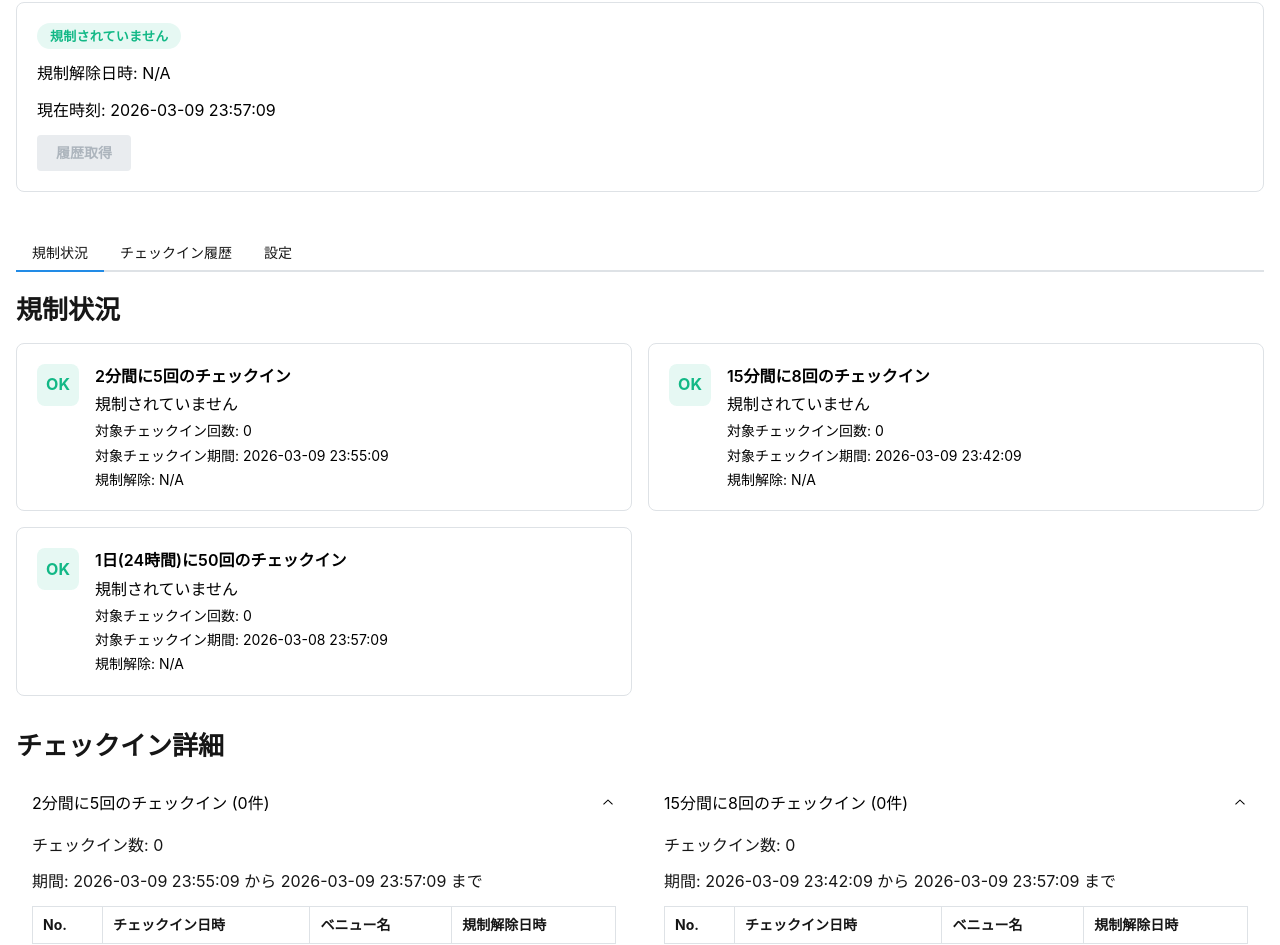
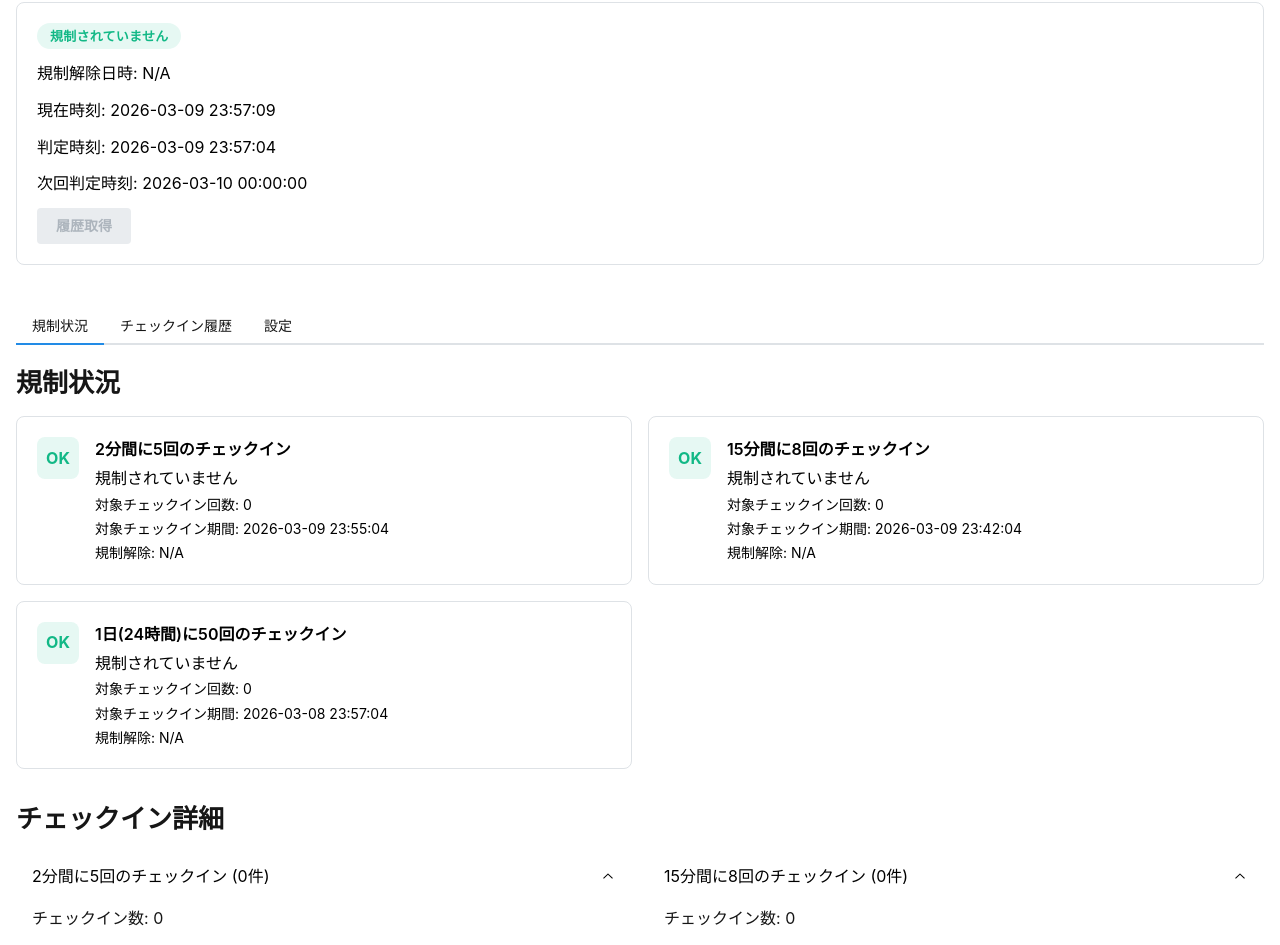
Before and after one commit to hiroxto/hiroxto.net, a Next.js app: page /tools/swarm-checkin-regulation-checker in a window 1280 px wide. Shown: the part 189-1134 px from the top of the page. Built offline with nearby package versions, Linux system fonts and the light colour scheme.

Commit message:
feat: 毎秒の自動判定をやめて最も近い規制解除日時のみ自動判定する

```diff
--- a/components/swarm-checkin-regulation-checker/swarm-checkin-regulation-checker-page.tsx
+++ b/components/swarm-checkin-regulation-checker/swarm-checkin-regulation-checker-page.tsx
@@ -21,6 +21,7 @@ import { createHistoryTargets } from '@/components/swarm-checkin-regulation-chec
 import { CheckinTable } from '@/components/swarm-checkin-regulation-checker/checkin-table';
 import { LimitSummaryCard } from '@/components/swarm-checkin-regulation-checker/limit-summary-card';
 import { useSwarmCheckinRegulationCheckerTokenStore } from '@/components/swarm-checkin-regulation-checker/stores/token-store';
+import { useCurrentTime } from '@/hooks/use-current-time';
 import { CHECKIN_LIMIT_TITLES, RESULT_KEYS } from '@/lib/swarm-checkin-regulation-checker/consts';
 import { FoursquareClient } from '@/lib/swarm-checkin-regulation-checker/foursquare';
 import {
@@ -28,28 +29,42 @@ import {
     checkAllLimits,
     createdAt2Date,
     date2String,
+    getNextRefreshAt,
 } from '@/lib/swarm-checkin-regulation-checker/functions';
 import type { CheckinItem } from '@/lib/swarm-checkin-regulation-checker/types';
 
 export const SwarmCheckinRegulationCheckerPage = () => {
     const token = useSwarmCheckinRegulationCheckerTokenStore((state) => state.token);
     const setToken = useSwarmCheckinRegulationCheckerTokenStore((state) => state.setToken);
-    const [now, setNow] = useState<Date | null>(null);
+    const currentTime = useCurrentTime();
+    const [comparisonNow, setComparisonNow] = useState<Date | null>(null);
     const [checkins, setCheckins] = useState<CheckinItem[]>([]);
     const [isLoading, setIsLoading] = useState(false);
     const [errorMessage, setErrorMessage] = useState<string | null>(null);
 
     useEffect(() => {
-        setNow(new Date());
-        const intervalId = window.setInterval(() => {
-            setNow(new Date());
-        }, 1000);
-
-        return () => window.clearInterval(intervalId);
+        setComparisonNow(new Date());
     }, []);
 
-    const currentNow = now ?? new Date(0);
-    const isHydrated = now != null;
+    const resolvedCurrentTime = currentTime ?? new Date(0);
+    const currentNow = comparisonNow ?? new Date(0);
+    const isHydrated = comparisonNow != null;
+    const nextRefreshAt = isHydrated ? getNextRefreshAt(checkins, currentNow) : null;
+
+    useEffect(() => {
+        if (!isHydrated) {
+            return;
+        }
+
+        const timeoutId = window.setTimeout(
+            () => {
+                setComparisonNow(new Date());
+            },
+            Math.max((nextRefreshAt ?? currentNow).getTime() - Date.now(), 0) + 50,
+        );
+
+        return () => window.clearTimeout(timeoutId);
+    }, [currentNow, isHydrated, nextRefreshAt]);
     const limitCheckResult = useMemo(() => checkAllLimits(checkins, currentNow), [checkins, currentNow]);
     const historyTargets = useMemo(
         () => (isHydrated ? createHistoryTargets(checkins, currentNow) : []),
@@ -62,6 +77,7 @@ export const SwarmCheckinRegulationCheckerPage = () => {
         try {
             const client = new FoursquareClient(token);
             const nextCheckins = await client.getSelfCheckins();
+            setComparisonNow(new Date());
             setCheckins(nextCheckins);
         } catch (error) {
             setErrorMessage(error instanceof Error ? error.message : '履歴の取得に失敗しました。');
@@ -97,7 +113,13 @@ export const SwarmCheckinRegulationCheckerPage = () => {
                                       ? 'N/A'
                                       : date2String(limitCheckResult.unLimitingAts)}
                             </Text>
-                            <Text>現在時刻: {!isHydrated ? '読み込み中' : date2String(currentNow)}</Text>
+                            <Text>
+                                現在時刻: {currentTime == null ? '読み込み中' : date2String(resolvedCurrentTime)}
+                            </Text>
+                            <Text>判定時刻: {!isHydrated ? '読み込み中' : date2String(currentNow)}</Text>
+                            <Text>
+                                次回判定時刻: {nextRefreshAt == null ? '読み込み中' : date2String(nextRefreshAt)}
+                            </Text>
                             <Group>
                                 <Button onClick={handlePullCheckins} disabled={token === '' || isLoading}>
                                     {isLoading ? '取得中...' : '履歴取得'}
--- a/lib/swarm-checkin-regulation-checker/functions.ts
+++ b/lib/swarm-checkin-regulation-checker/functions.ts
@@ -1,5 +1,14 @@
 import type { Duration } from 'date-fns';
-import { add, differenceInMilliseconds, endOfDay, isAfter, startOfDay, sub, subDays as subDateFnsDays } from 'date-fns';
+import {
+    add,
+    addDays,
+    differenceInMilliseconds,
+    endOfDay,
+    isAfter,
+    startOfDay,
+    sub,
+    subDays as subDateFnsDays,
+} from 'date-fns';
 import { formatInTimeZone, fromZonedTime, toZonedTime } from 'date-fns-tz';
 import type {
     AllLimitCheckResult,
@@ -102,6 +111,25 @@ export function checkAllLimits(checkins: CheckinItem[], now: Date): AllLimitChec
     };
 }
 
+export function getNextJstMidnight(now: Date): Date {
+    const zonedNow = toZonedTime(now, 'Asia/Tokyo');
+    return fromZonedTime(startOfDay(addDays(zonedNow, 1)), 'Asia/Tokyo');
+}
+
+export function getNextRefreshAt(checkins: CheckinItem[], now: Date): Date {
+    const m2 = checkLimits(checkins, now, 5, 2, 'minutes');
+    const m15 = checkLimits(checkins, now, 8, 15, 'minutes');
+    const d1 = checkLimits(checkins, now, 50, 1, 'days');
+    const nextMidnight = getNextJstMidnight(now);
+    const candidates = [nextMidnight, m2.unLimitingAt, m15.unLimitingAt, d1.unLimitingAt].filter(
+        (value): value is Date => value != null && isAfter(value, now),
+    );
+
+    return candidates.reduce((nearest, candidate) => {
+        return candidate.getTime() < nearest.getTime() ? candidate : nearest;
+    }, nextMidnight);
+}
+
 export function getJstDayRange(target: Date) {
     const zonedTarget = toZonedTime(target, 'Asia/Tokyo');
     const start = fromZonedTime(startOfDay(zonedTarget), 'Asia/Tokyo');
```
Also changed, not shown: 1 other file (tests, documents, lock files or other folders).
